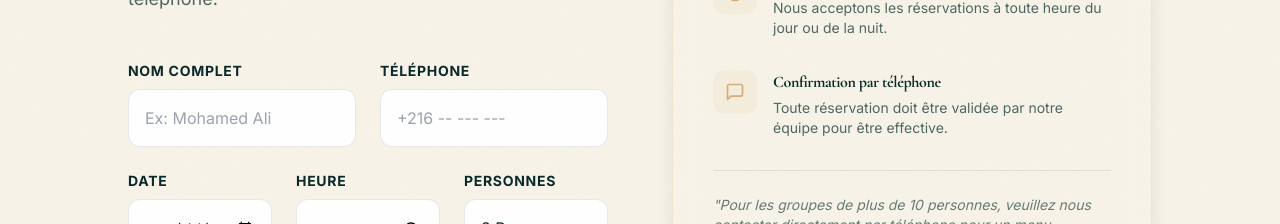
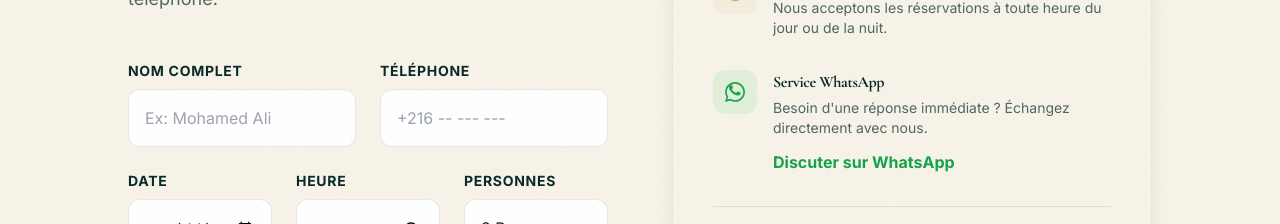
Before and after one commit to R2W1cs/lepecheur, a Next.js app: page /reservation in a window 1280 px wide. Shown: the part 263-487 px from the top of the page. Built offline with nearby package versions, Linux system fonts and the light colour scheme; a web font is replaced by a local one.

Commit message:
Update: Add WhatsApp fallback and prepare final Resend guide

```diff
--- a/app/reservation/page.tsx
+++ b/app/reservation/page.tsx
@@ -193,12 +193,22 @@ export default function ReservationPage() {
                 </div>
 
                 <div className="flex items-start gap-4">
-                  <div className="p-3 bg-accent-gold/10 rounded-xl text-accent-gold h-fit">
-                    <MessageSquare size={20} />
+                  <div className="p-3 bg-green-500/10 rounded-xl text-green-600 h-fit">
+                    <svg className="w-5 h-5 fill-current" viewBox="0 0 24 24">
+                      <path d="M.057 24l1.687-6.163c-1.041-1.804-1.588-3.849-1.587-5.946.003-6.556 5.338-11.891 11.893-11.891 3.181.001 6.167 1.24 8.413 3.488 2.245 2.248 3.481 5.236 3.48 8.414-.003 6.557-5.338 11.892-11.893 11.892-1.99-.001-3.951-.5-5.688-1.448l-6.305 1.654zm6.597-3.807c1.676.995 3.276 1.591 5.392 1.592 5.448 0 9.886-4.438 9.889-9.886.002-5.462-4.415-9.89-9.881-9.892-5.452 0-9.89 4.44-9.892 9.886-.001 2.15.614 3.735 1.684 5.322l-1.055 3.855 3.963-1.041zm11.367-7.635c-.345-.174-2.048-1.011-2.359-1.124-.312-.113-.538-.173-.764.173-.225.346-.87 1.124-1.065 1.355-.197.231-.393.26-.738.087-.345-.173-1.455-.536-2.771-1.71-1.024-.913-1.716-2.041-1.917-2.387-.202-.346-.022-.533.151-.705.155-.155.345-.404.518-.605.171-.202.23-.346.345-.577.116-.231.058-.432-.029-.605-.087-.174-.764-1.844-1.046-2.526-.276-.669-.554-.58-.764-.591-.197-.01-.424-.012-.65-.012s-.596.085-.907.433c-.312.346-1.188 1.163-1.188 2.84s1.223 3.3 1.396 3.531c.173.231 2.407 3.674 5.83 5.152.814.351 1.45.561 1.944.718.818.259 1.563.222 2.152.134.657-.098 2.048-.838 2.337-1.648.289-.811.289-1.503.202-1.648-.086-.144-.316-.231-.661-.405z"/>
+                    </svg>
                   </div>
                   <div>
-                    <h4 className="font-bold mb-1">Confirmation par téléphone</h4>
-                    <p className="text-sm opacity-70">Toute réservation doit être validée par notre équipe pour être effective.</p>
+                    <h4 className="font-bold mb-1">Service WhatsApp</h4>
+                    <p className="text-sm opacity-70 mb-3">Besoin d'une réponse immédiate ? Échangez directement avec nous.</p>
+                    <a
+                      href="https://wa.me/21656115226"
+                      target="_blank"
+                      rel="noopener noreferrer"
+                      className="inline-flex items-center gap-2 text-green-600 font-bold hover:underline"
+                    >
+                      Discuter sur WhatsApp
+                    </a>
                   </div>
                 </div>
 
```
